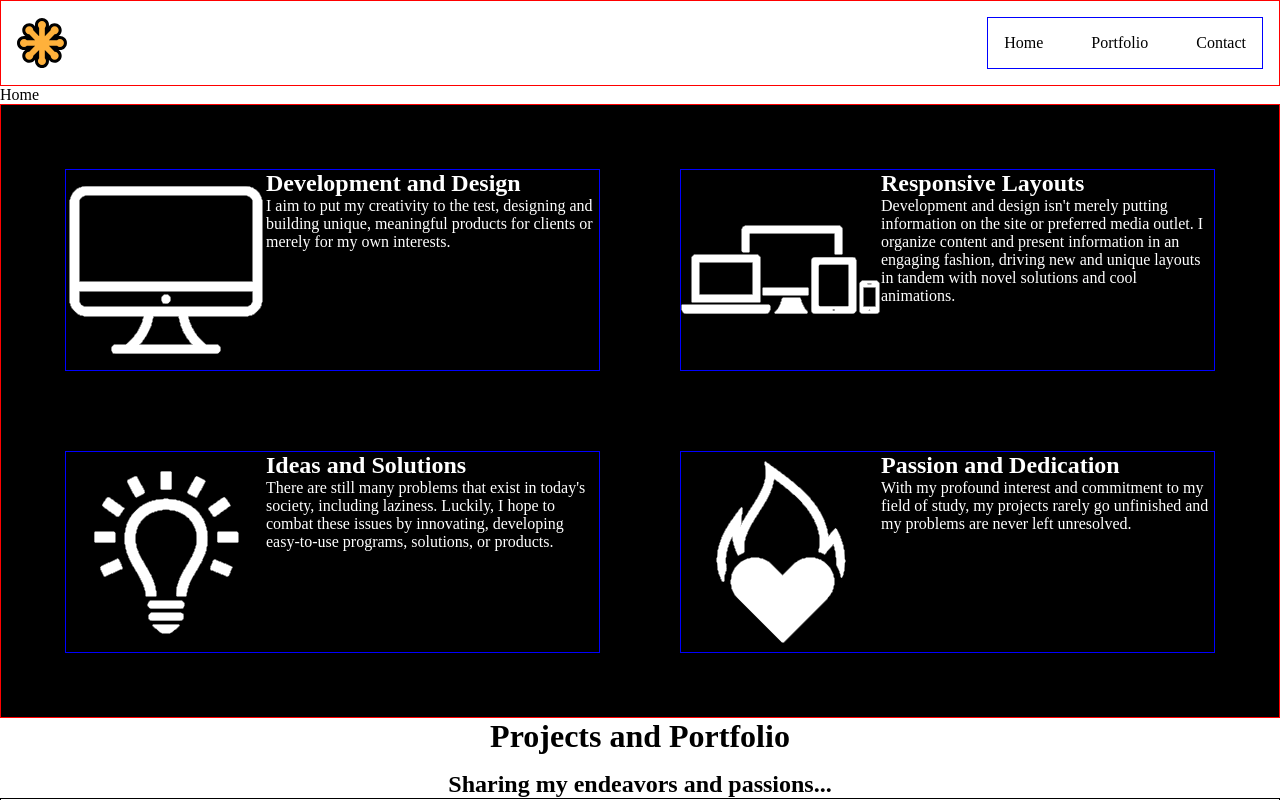
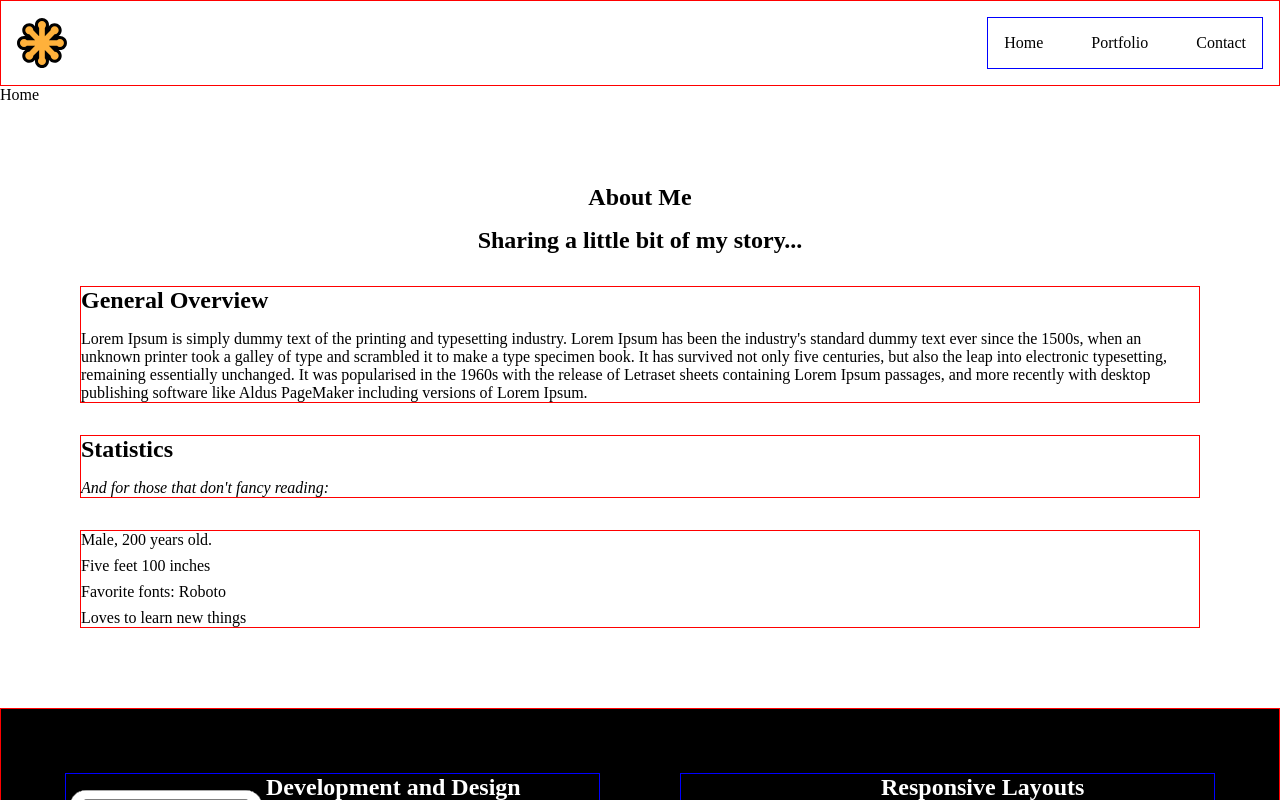
Before and after one commit to jipark92/antra-training, a React (Create React App) app in the folder advanced_training/react-website/: page / in a window 1280 px wide. Shown: the top 800 px of the page. Built offline with nearby package versions, Linux system fonts and the light colour scheme.

Commit message:
finish about me section

```diff
--- a/advanced_training/react-website/src/components/AboutMe.js
+++ b/advanced_training/react-website/src/components/AboutMe.js
@@ -1,6 +1,28 @@
 
 export default function AboutMe() {
-  return (
-    <div>AboutMe</div>
-  )
+    return (
+        <div className="about-me-container">
+            <section className="about-me">
+                <h1>About Me</h1>
+                <h2>Sharing a little bit of my story...</h2>
+            </section>
+
+            <section className="overview">
+                <h2> General Overview</h2>
+                <p>Lorem Ipsum is simply dummy text of the printing and typesetting industry. Lorem Ipsum has been the industry's standard dummy text ever since the 1500s, when an unknown printer took a galley of type and scrambled it to make a type specimen book. It has survived not only five centuries, but also the leap into electronic typesetting, remaining essentially unchanged. It was popularised in the 1960s with the release of Letraset sheets containing Lorem Ipsum passages, and more recently with desktop publishing software like Aldus PageMaker including versions of Lorem Ipsum.</p>
+            </section>
+
+            <section className="statistics">
+                <h2>Statistics</h2>
+                <p><i>And for those that don't fancy reading:</i></p>
+            </section>
+
+            <section className="personal-info">
+                <p>Male, 200 years old.</p>
+                <p>Five feet 100 inches</p>
+                <p>Favorite fonts: Roboto</p>
+                <p>Loves to learn new things</p>
+            </section>
+        </div>
+    )
 }
--- a/advanced_training/react-website/src/components/Home.js
+++ b/advanced_training/react-website/src/components/Home.js
@@ -1,3 +1,4 @@
+import AboutMe from "./AboutMe";
 import Contact from "./Contact";
 import Portfolio from "./Portfolio";
 import Summary from "./Summary";
@@ -6,6 +7,7 @@ export default function Home() {
     return (
         <div className="home-container">
             Home
+            <AboutMe/>
             <Summary/>
             <Portfolio/>
             <Contact/>
--- /dev/null
+++ b/advanced_training/react-website/src/css/aboutme.css
@@ -0,0 +1,40 @@
+.about-me-container{
+    display: flex;
+    flex-direction: column;
+    align-items: center;
+    gap: 2rem;
+    padding: 5rem;
+}
+
+.about-me{
+    display: flex;
+    flex-direction: column;
+    justify-content: center;
+    align-items: center;
+    gap: 1rem;
+}
+
+.overview{
+    border: 1px solid red;
+    width: 100%;
+    display: flex;
+    flex-direction: column;
+    gap: 1rem;
+}
+
+.statistics{
+    border: 1px solid red;
+    width: 100%;
+    display: flex;
+    flex-direction: column;
+    gap: 1rem;
+}
+
+
+.personal-info{
+    border: 1px solid red;
+    width: 100%;
+    display: flex;
+    flex-direction: column;
+    gap: 0.5rem;
+}
--- a/advanced_training/react-website/src/index.js
+++ b/advanced_training/react-website/src/index.js
@@ -7,6 +7,7 @@ import './css/contactform.css'
 import './css/button.css'
 import './css/portfolio.css'
 import './css/portfoliocard.css'
+import './css/aboutme.css'
 import './css/summary.css'
 import App from './App';
 
```
